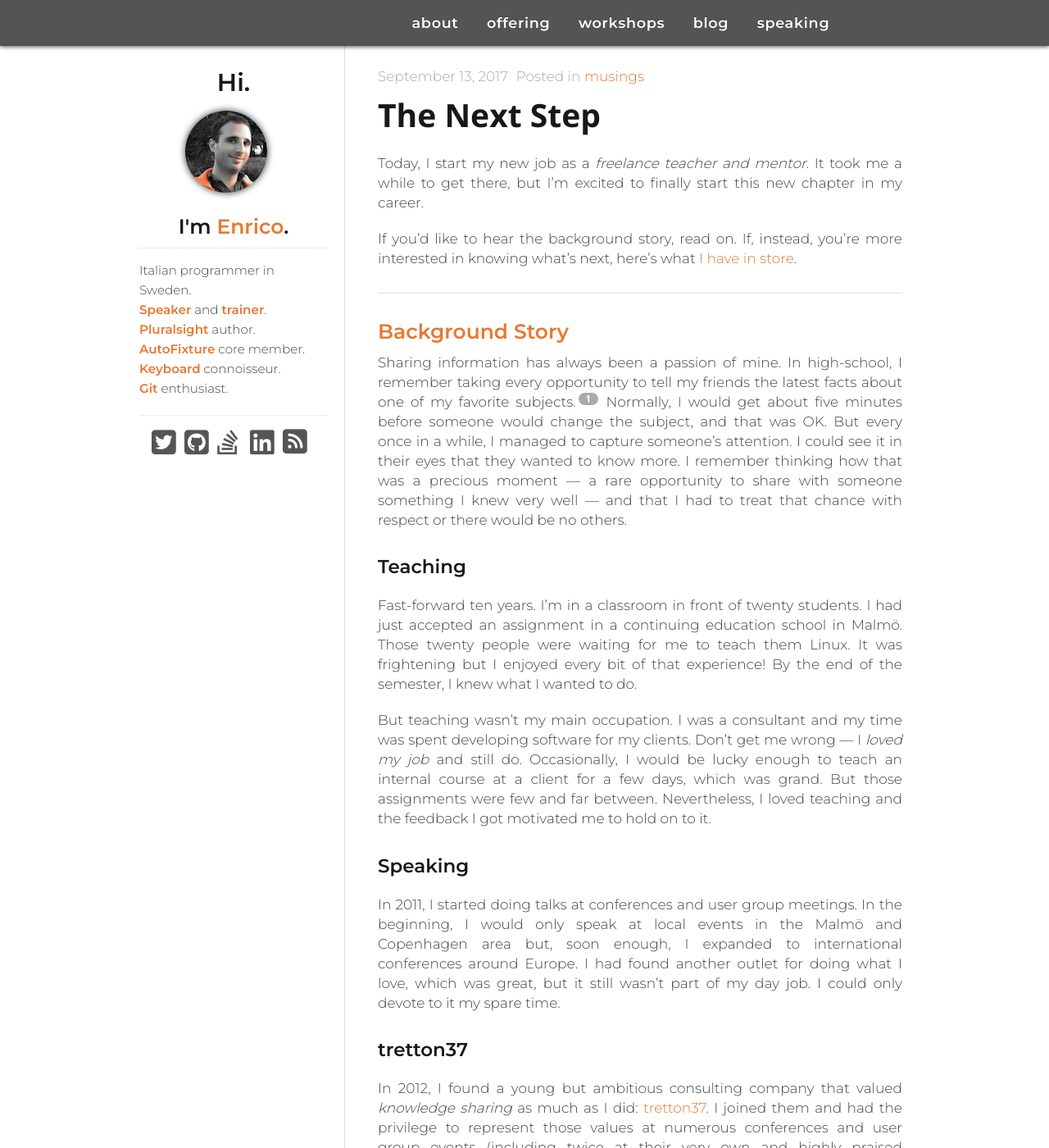
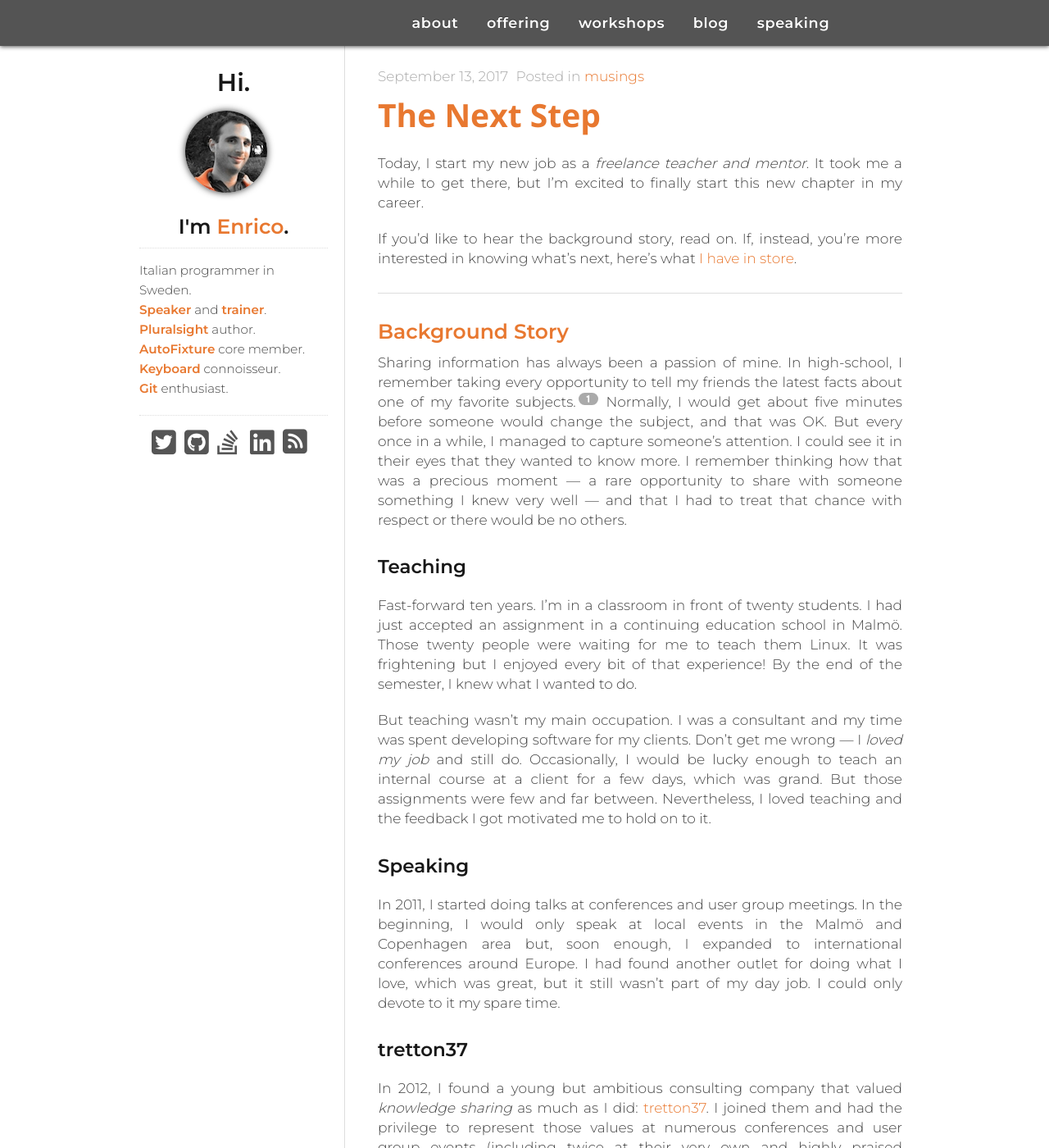
Before and after one commit to megakemp/megakemp.github.io, a Jekyll site: the page built from index.html, in a window 1280 px wide and 1400 px high. Shown: the whole window at 82% size. Built offline with Jekyll 4.4.1, drawn with Linux system fonts in a browser that asks for light colours; nearby versions of some CDN libraries; the list of posts is cut into pages by our own code; comment, search, counter and statistics services are not loaded.

Commit message:
Colors the H1 headers in orange

```diff
--- a/_includes/css/screen.css
+++ b/_includes/css/screen.css
@@ -60,6 +60,7 @@ h1, h2, h3, h4, h5, h6 {
 
 h1.title {
   font-family: "Open Sans", sans-serif;
+  color: {{ site.style.highlight_color }};
   font-weight: 700;
   font-size: 39px;
   line-height: 49px;
```
